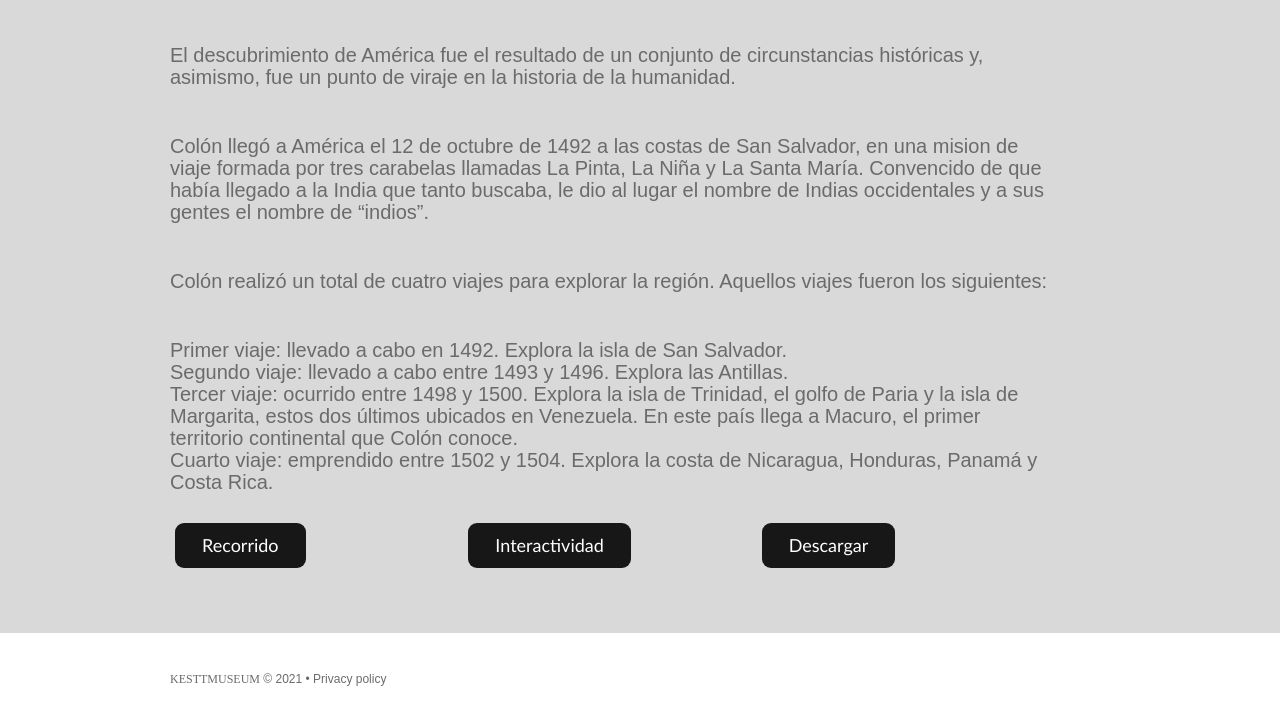
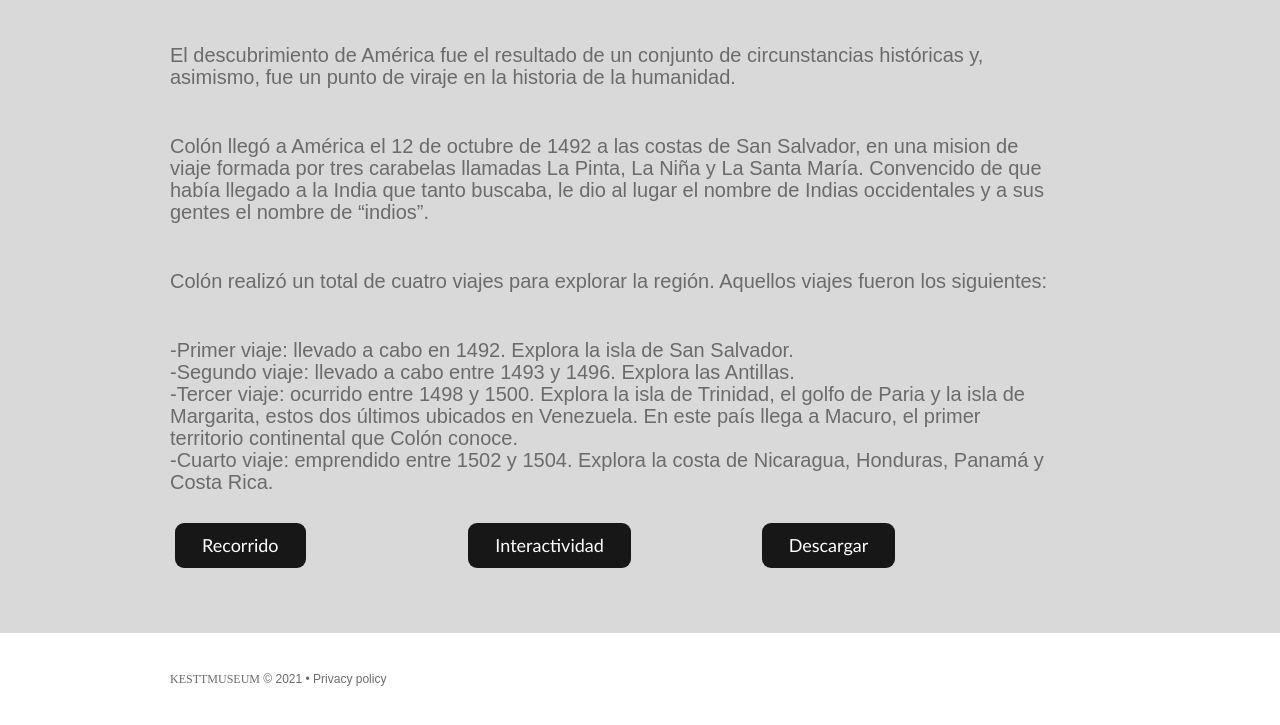
Before and after one commit to Lowellol/kesttmuseumpage, a plain HTML site: page index-10.html in a window 1280 px wide. Shown: the part 905-1630 px from the top of the page. Drawn offline with Linux system fonts and the light colour scheme; a web font is replaced by a local one.

Commit message:
CambiosV3

```diff
--- a/index-10.html
+++ b/index-10.html
@@ -90,10 +90,10 @@
 
                                 <p class="fonts2">Colón realizó un total de cuatro viajes para explorar la región. Aquellos viajes fueron los siguientes:</p> <br>
 
-                                <p class="fonts2">Primer viaje: llevado a cabo en 1492. Explora la isla de San Salvador.<br>
-                                   Segundo viaje: llevado a cabo entre 1493 y 1496. Explora las Antillas.<br>
-                                   Tercer viaje: ocurrido entre 1498 y 1500. Explora la isla de Trinidad, el golfo de Paria y la isla de Margarita, estos dos últimos ubicados en Venezuela. En este país llega a Macuro, el primer territorio continental que Colón conoce.<br>
-                                Cuarto viaje: emprendido entre 1502 y 1504. Explora la costa de Nicaragua, Honduras, Panamá y Costa Rica.</p>
+                                <p class="fonts2">-Primer viaje: llevado a cabo en 1492. Explora la isla de San Salvador.<br>
+                                   -Segundo viaje: llevado a cabo entre 1493 y 1496. Explora las Antillas.<br>
+                                   -Tercer viaje: ocurrido entre 1498 y 1500. Explora la isla de Trinidad, el golfo de Paria y la isla de Margarita, estos dos últimos ubicados en Venezuela. En este país llega a Macuro, el primer territorio continental que Colón conoce.<br>
+                                -Cuarto viaje: emprendido entre 1502 y 1504. Explora la costa de Nicaragua, Honduras, Panamá y Costa Rica.</p>
 
                                 <div class="container-buttons">
                                     <div class="container"><a href="index-1.html" class="link-1" style="margin: 5px 5px">Recorrido</a></div>
```
Also changed, not shown: index-1.html (+1 -1 lines).
